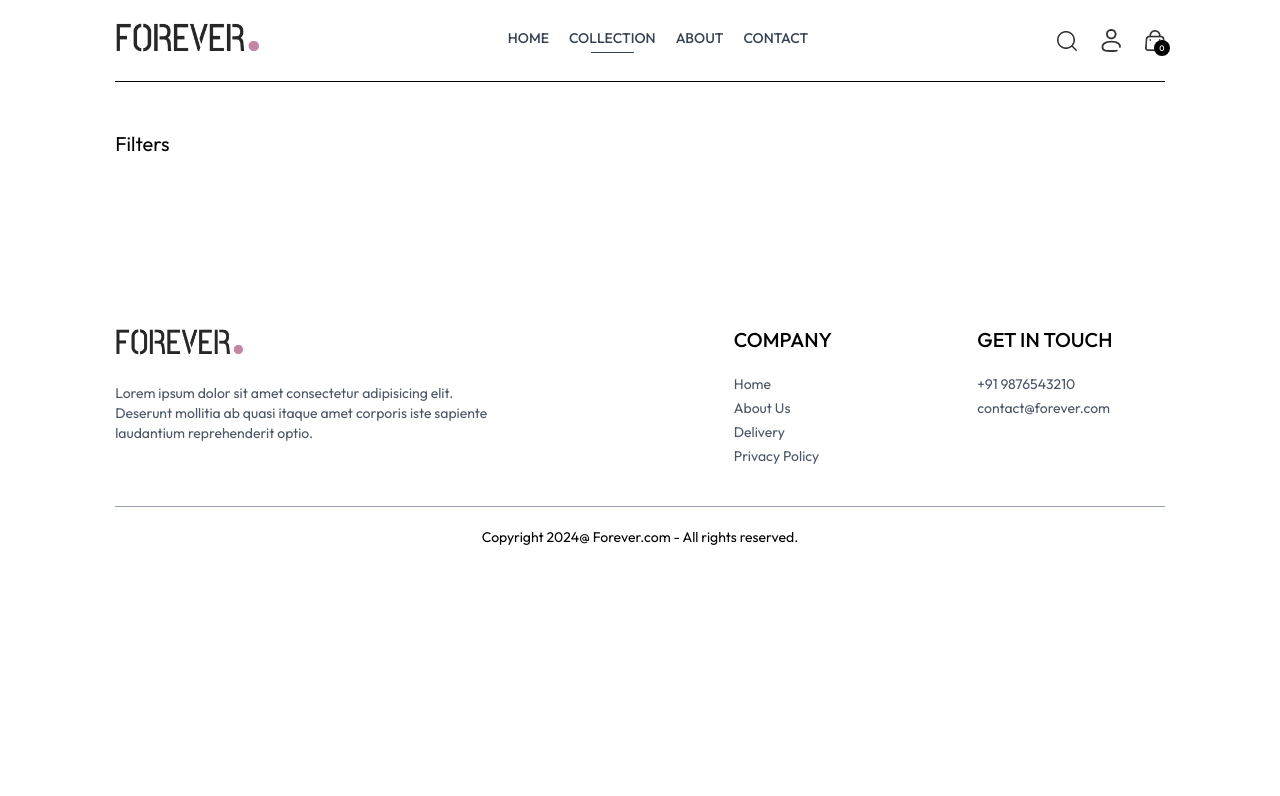
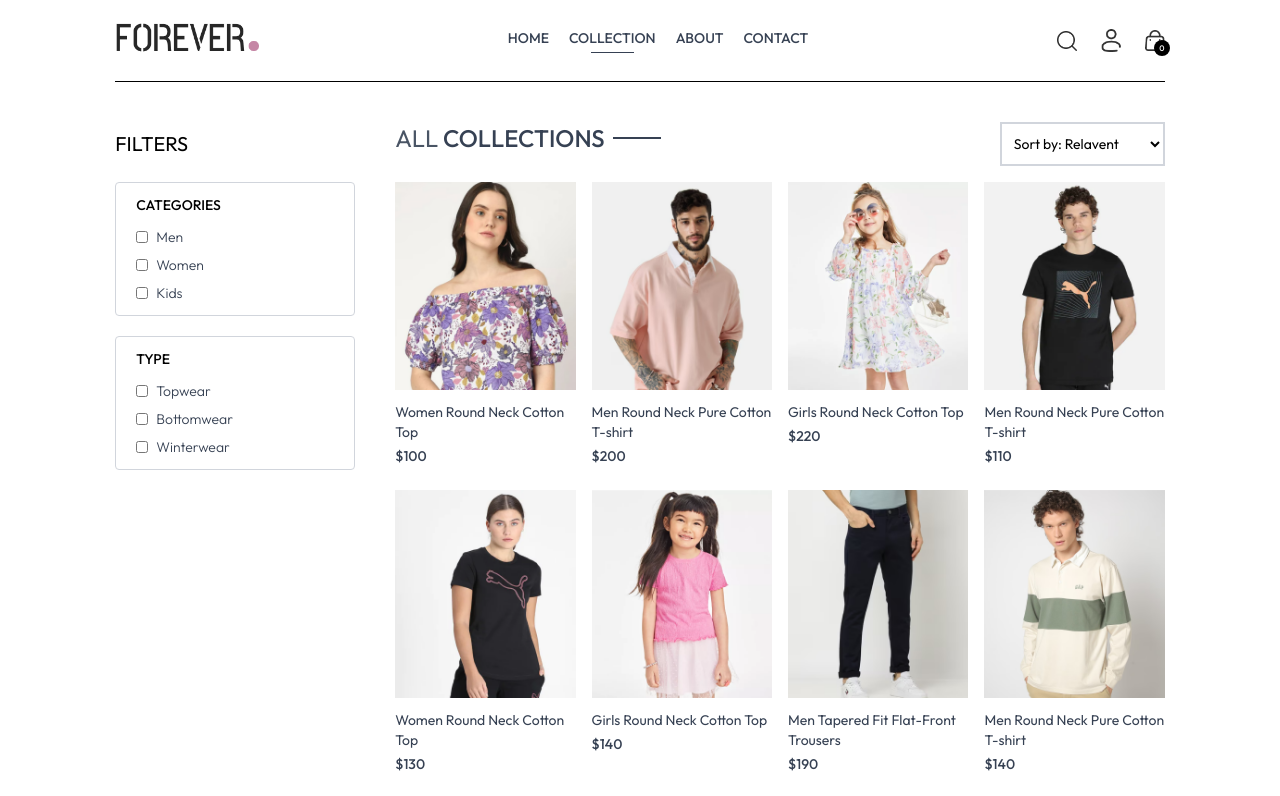
Before and after one commit to Priyanka-saw/E-commerce-App, a React (Vite) app in the folder frontend/: page /collection in a window 1280 px wide. Shown: the top 796 px of the page. Built offline with nearby package versions, Linux system fonts and the light colour scheme.

Commit message:
collection page created

```diff
--- a/frontend/src/pages/Collections.jsx
+++ b/frontend/src/pages/Collections.jsx
@@ -1,24 +1,101 @@
-import React from 'react'
+import React, { useEffect, useState } from 'react'
 import { useContext } from 'react';
-import { ShopContext } from '../context/shopContext';
+import { ShopContext } from '../context/ShopContext';
+import { assets } from '../assets/assets';
+import Title from '../components/Title';
+import ProductItem from '../components/ProductItem';
+
 
 const Collections = () => {
 
   const {products} = useContext(ShopContext);
+  const [showFilter, setShowFilter] = useState(false);
+  const [filterProducts, setFilterProducts] = useState([]);
+
+
+  useEffect(() => {
+    setFilterProducts(products);
+  }, [])
+
 
   return (
     <div className='flex flex-col sm:flex-row gap-1 sm:gap-10 pt-10 border-t'>
 
-      {/* filter option */}
+      {/* filter options */}
       <div className='min-w-60'>
-        <p className='my-2 text-xl flex items-center cursor-pointer gap-2'>Filters</p>
+        <p onClick={()=>setShowFilter(!showFilter)} className='my-2 text-xl flex items-center cursor-pointer gap-2'>FILTERS
+          <img className={`h-3 sm:hidden ${showFilter ? 'rotate-90' : ''}`} src={assets.dropdown_icon} alt="" />
+        </p>
 
           {/* category filters */}
 
-          <div className=''>
+            <div className={`border border-gray-300 rounded pl-5 py-3 mt-6 ${showFilter ? ' ' : 'hidden'} sm:block`}>
+              <p className='mb-3 text-sm font-medium'>CATEGORIES</p>
+              <div className='flex flex-col gap-2 text-sm font-light text-gray-700'>
 
-          </div>
+                <p className='flex gap-2'>
+                  <input className='w-3' type="checkbox" value={'Men'} /> Men
+                </p>
+
+                <p className='flex gap-2'>
+                  <input className='w-3' type="checkbox" value={'Women'} /> Women
+                </p>
+
+                <p className='flex gap-2'>
+                  <input className='w-3' type="checkbox" value={'Kids'} /> Kids
+                </p>
+              </div>
+            </div>
+
+              {/* Sub category filter */}
+
+            <div className={`border border-gray-300 rounded pl-5 py-3 my-5 ${showFilter ? ' ' : 'hidden'} sm:block`}>
+              <p className='mb-3 text-sm font-medium'>TYPE</p>
+              <div className='flex flex-col gap-2 text-sm font-light text-gray-700'>
+
+                <p className='flex gap-2'>
+                  <input className='w-3' type="checkbox" value={'Topwear'} /> Topwear
+                </p>
+
+                <p className='flex gap-2'>
+                  <input className='w-3' type="checkbox" value={'Bottomwear'} /> Bottomwear
+                </p>
+
+                <p className='flex gap-2'>
+                  <input className='w-3' type="checkbox" value={'Winterwear'} /> Winterwear
+                </p>
+              </div>
+            </div>
       </div>
+
+      {/* Right side products grid */}
+
+      <div className='flex-1'>
+
+        <div className='flex justify-between text-base sm:text-2xl mb-4'>
+          <Title text1={'ALL'} text2={'COLLECTIONS'}></Title>
+
+                      {/* product  Sort  */}
+            <select className='border-2 border-gray-300 text-sm px-2' >
+              <option value="relavant">Sort by: Relavent</option>
+              <option value="low-high">Sort by: Low to High</option>
+              <option value="high-low">Sort by: High to Low</option>
+              </select>
+        </div>
+
+        {/* Map products */}
+
+        <div className='grid grid-cols-2 md:grid-cols-3 lg:grid-cols-4 gap-4 gap-y-6'>
+            {
+              filterProducts.map((item,index) =>(
+                <ProductItem key={index} name={item.name} id={item.id} price={item.price} image={item.image} />
+              ))
+            }
+
+        </div>
+
+      </div>
+
     </div>
   )
 }
```
Also changed, not shown: frontend/src/components/Navbar.jsx (line endings or trailing spaces).
